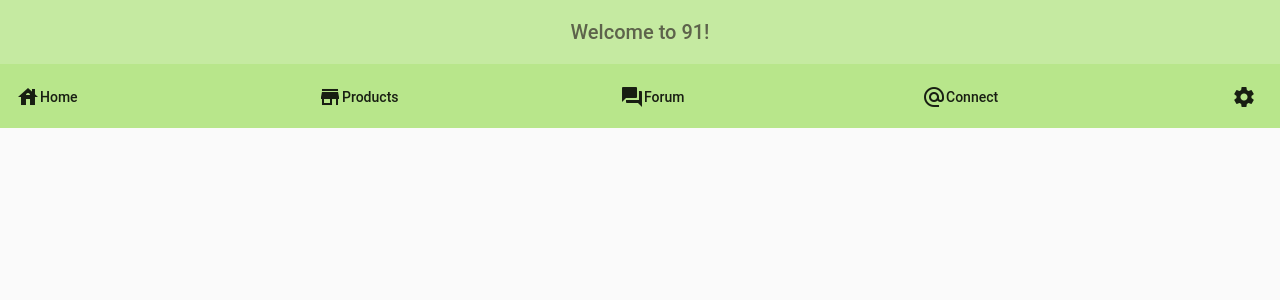
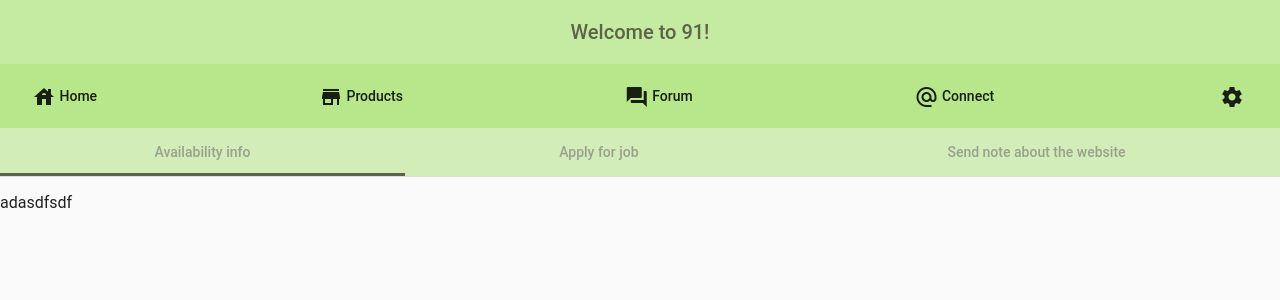
Before and after one commit to bodoczkym/ninetyone_frontend, an Angular app in the folder ninetyoneFrontend/: page /connect in a window 1280 px wide. Before the commit this address led to /. Shown: the top 300 px of the page. Built offline with nearby package versions, Linux system fonts and the light colour scheme.

Commit message:
Connect basic page created with 3 subpages.

```diff
--- a/ninetyoneFrontend/src/app/app-routing.module.ts
+++ b/ninetyoneFrontend/src/app/app-routing.module.ts
@@ -32,6 +32,10 @@ const routes: Routes = [
         loadChildren: './forum/forum.module#ForumModule'
     },
     {
+        path: 'connect',
+        loadChildren: './contact/contact.module#ContactModule'
+    },
+    {
         path: '',
         redirectTo: '',
         pathMatch: 'full'
--- a/ninetyoneFrontend/src/app/app.component.html
+++ b/ninetyoneFrontend/src/app/app.component.html
@@ -9,27 +9,27 @@
     <mat-toolbar class="menu-panel">
       <mat-toolbar-row>
 
-        <button mat-icon-button routerLink="/home">
+        <button mat-button routerLink="/home">
           <mat-icon>house</mat-icon>
-          <span>Home</span>
+          Home
         </button>
 
 
         <span class="spacer"></span>
 
 
-        <button mat-icon-button routerLink="/products">
+        <button mat-button routerLink="/products">
           <mat-icon>store</mat-icon>
-          <span>Products</span>
+          Products
         </button>
 
 
         <span class="spacer"></span>
 
 
-        <button mat-icon-button routerLink="/forum">
+        <button mat-button routerLink="/forum">
           <mat-icon>question_answer</mat-icon>
-          <span>Forum</span>
+          Forum
         </button>
 
 
@@ -37,30 +37,17 @@
         <span class="spacer"></span>
 
 
-        <button mat-icon-button [matMenuTriggerFor]="menu">
+        <button mat-button routerLink="/connect">
             <mat-icon>alternate_email</mat-icon>
-            <span>Connect</span>
+            Connect
           </button>
-          <mat-menu #menu="matMenu">
-            <button mat-menu-item routerLink="/availability">
-              <mat-icon>contact_support</mat-icon>
-              <span>Availability info</span>
-            </button>
-            <button mat-menu-item routerLink="/job">
-                <mat-icon>accessibility_new</mat-icon>
-                <span>Apply for job</span>
-              </button>
-            <button mat-menu-item routerLink="/note">
-              <mat-icon>chat_bubble</mat-icon>
-              <span>Send note about the website</span>
-            </button>
-          </mat-menu>
+
 
 
         <span class="spacer"></span>
 
 
-        <button mat-icon-button (click)="drawer.toggle()">
+        <button mat-button (click)="drawer.toggle()">
           <mat-icon>settings</mat-icon>
         </button>
 
--- /dev/null
+++ b/ninetyoneFrontend/src/app/contact/connection/connection.component.css
@@ -0,0 +1,3 @@
+.spacer {
+    flex: auto; /*same as 1 1 auto*/
+}
--- /dev/null
+++ b/ninetyoneFrontend/src/app/contact/connection/connection.component.html
@@ -0,0 +1,26 @@
+<mat-tab-group>
+  <mat-tab label="Availability info">
+    <!--<mat-icon>contact_support</mat-icon>-->
+    <ng-template matTabContent>
+      <p>adasdfsdf</p>
+    </ng-template>
+  </mat-tab>
+
+  <span class="spacer"></span>
+
+  <mat-tab label="Apply for job">
+    <!--<mat-icon>accessibility_new</mat-icon>-->
+    <ng-template matTabContent>
+      <p>to deliver</p>
+    </ng-template>
+  </mat-tab>
+
+  <span class="spacer"></span>
+
+  <mat-tab label="Send note about the website">
+   <!-- <mat-icon>chat_bubble</mat-icon>-->
+    <ng-template matTabContent>
+      <p>delivered</p>
+    </ng-template>
+  </mat-tab>
+</mat-tab-group>
--- /dev/null
+++ b/ninetyoneFrontend/src/app/contact/connection/connection.component.ts
@@ -0,0 +1,15 @@
+import { Component, OnInit } from '@angular/core';
+
+@Component({
+  selector: 'app-connection',
+  templateUrl: './connection.component.html',
+  styleUrls: ['./connection.component.css']
+})
+export class ConnectionComponent implements OnInit {
+
+  constructor() { }
+
+  ngOnInit() {
+  }
+
+}
```
Also changed, not shown: ninetyoneFrontend/src/app/contact/contact-routing.module.ts (added, +15 -0 lines), ninetyoneFrontend/src/app/contact/contact.module.ts (added, +18 -0 lines), 1 other file (tests, documents, lock files or other folders).
